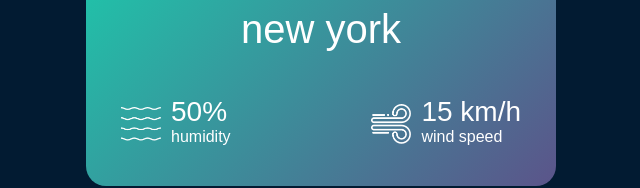
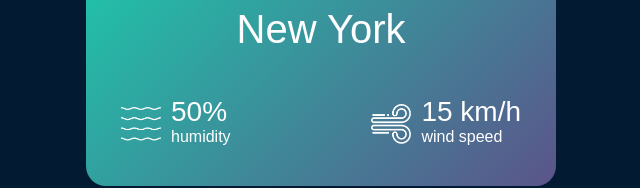
Before and after one commit to Binary-Builder/Weather-app-JS, a plain HTML site: page index.html in a window 1280 px wide. Shown: the part 487-675 px from the top of the page, 319-959 px from the left. Drawn offline with Linux system fonts and the light colour scheme.

Commit message:
capitalized

```diff
--- a/index.html
+++ b/index.html
@@ -15,7 +15,7 @@
     <div class="weather">
         <img src="images/rain.png" class="weather-icon">
         <h1 class="temp">22°C</h1>
-        <h2 class="cit">new york</h2>
+        <h2 class="cit">New York</h2>
         <div class="details">
             <div class="col">
                 <img src="images/humidity.png">
```
